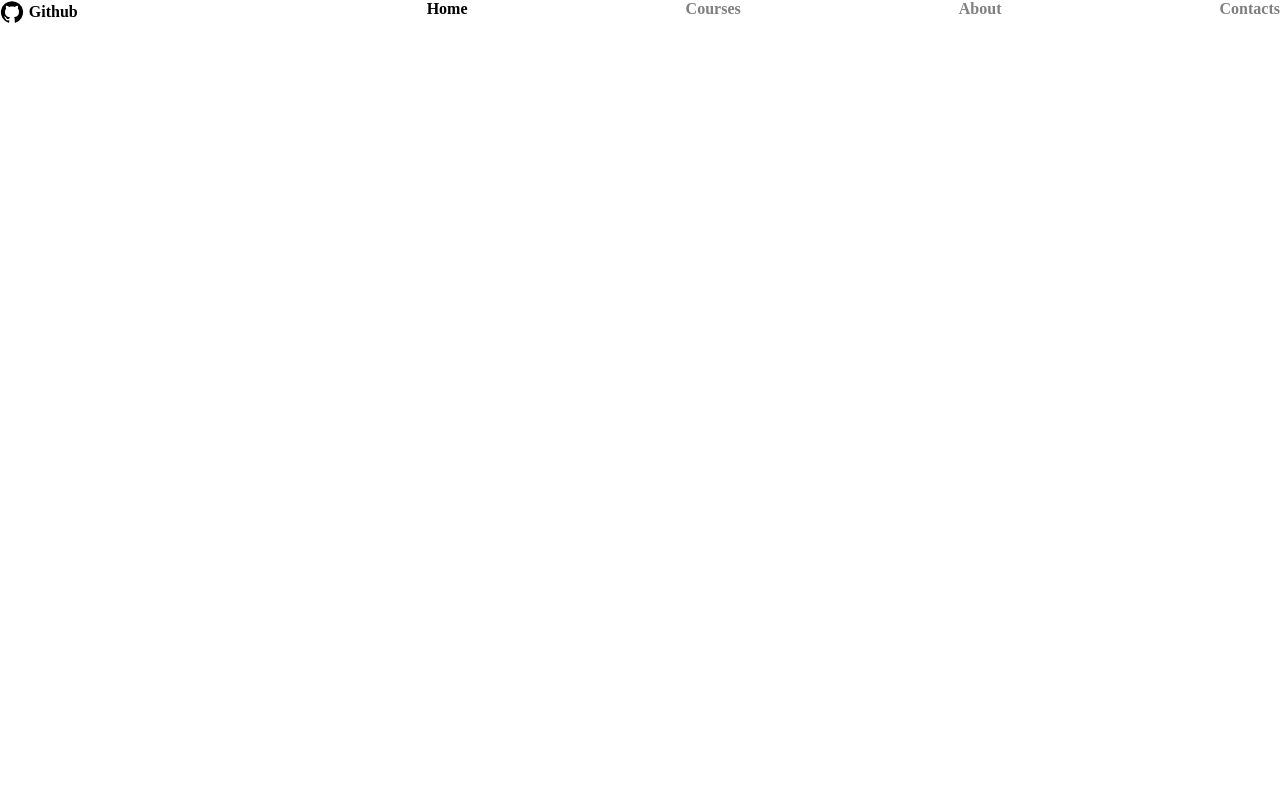
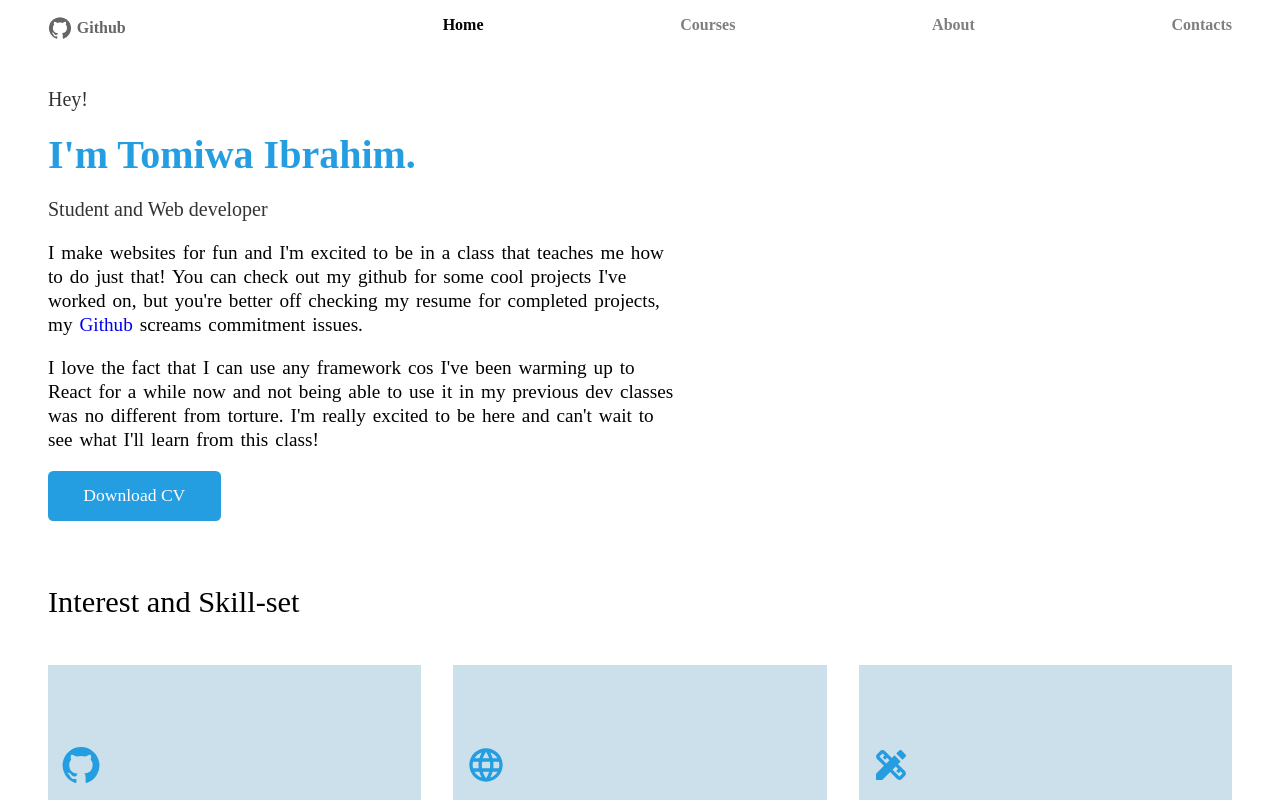
Before and after one commit to Tayomide/ITMD-441-01, a React (Create React App) app: page / in a window 1280 px wide. Shown: the top 800 px of the page. Built offline with nearby package versions, Linux system fonts and the light colour scheme.

Commit message:
Add components to Assignmment 1

```diff
--- a/src/Assignments/Assg1.js
+++ b/src/Assignments/Assg1.js
@@ -1,12 +1,20 @@
 import styled from "styled-components"
 import { Assg1Header } from "../Components/Assg1Header"
+import { Assg1Body } from "../Components/Assg1Body"
+import { Assg1Interest } from "../Components/Assg1Interest"
 
 export const Assg1 = () => {
   return (
     <Container>
       <Assg1Header />
+      <main>
+        <Assg1Body />
+        <Assg1Interest />
+      </main>
     </Container>
   )
 }
 
-const Container = styled.section``
+const Container = styled.section`
+  padding: 1em 3em;
+`
```
